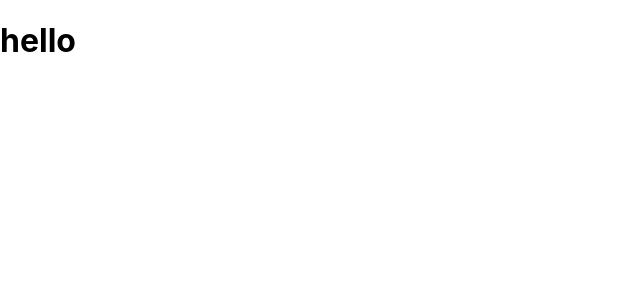
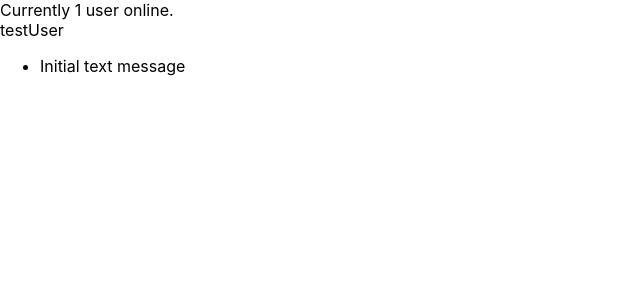
Before and after one commit to Flame787/Chat-app-React, a React (Create React App) app: page / in a window 1280 px wide. Shown: the top 300 px of the page, without its empty margins (0-640 px from the left). Built offline with nearby package versions, Linux system fonts and the light colour scheme.

Commit message:
code rendering first test user-message

```diff
--- a/src/App.js
+++ b/src/App.js
@@ -4,8 +4,10 @@ import ChatApp from './components/ChatApp';
 
 function App() {
   return (
-    // <Chat />
-    <h1>hello</h1>
+
+    // <h1>hello</h1>
+
+    <ChatApp />
   );
 }
 
--- a/src/components/ChatApp.jsx
+++ b/src/components/ChatApp.jsx
@@ -3,31 +3,140 @@
 import { useState, useEffect, useRef } from "react";
 
 import MessagesList from "./MessagesList";
-import Members from "./Members";
+import MembersList from "./MembersList";
 
 // function that creates a new random username:
 function randomName() {
   const adjectives = [
-    'autumn', 'hidden', 'bitter', 'misty', 'silent', 'empty', 'dry', 'dark',
-    'summer', 'icy', 'delicate', 'quiet', 'white', 'cool', 'spring', 'winter',
-    'patient', 'twilight', 'dawn', 'crimson', 'wispy', 'weathered', 'blue',
-    'billowing', 'broken', 'cold', 'damp', 'falling', 'frosty', 'green', 'long',
-    'late', 'lingering', 'bold', 'little', 'morning', 'muddy', 'old', 'red',
-    'rough', 'still', 'small', 'sparkling', 'shy', 'wandering',
-    'withered', 'wild', 'black', 'young', 'holy', 'solitary', 'fragrant',
-    'aged', 'snowy', 'proud', 'floral', 'restless', 'divine', 'polished',
-    'ancient', 'purple', 'lively', 'nameless'
+    "autumn",
+    "hidden",
+    "bitter",
+    "misty",
+    "silent",
+    "empty",
+    "dry",
+    "dark",
+    "summer",
+    "icy",
+    "delicate",
+    "quiet",
+    "white",
+    "cool",
+    "spring",
+    "winter",
+    "patient",
+    "twilight",
+    "dawn",
+    "crimson",
+    "wispy",
+    "weathered",
+    "blue",
+    "billowing",
+    "broken",
+    "cold",
+    "damp",
+    "falling",
+    "frosty",
+    "green",
+    "long",
+    "late",
+    "lingering",
+    "bold",
+    "little",
+    "morning",
+    "muddy",
+    "old",
+    "red",
+    "rough",
+    "still",
+    "small",
+    "sparkling",
+    "shy",
+    "wandering",
+    "withered",
+    "wild",
+    "black",
+    "young",
+    "holy",
+    "solitary",
+    "fragrant",
+    "aged",
+    "snowy",
+    "proud",
+    "floral",
+    "restless",
+    "divine",
+    "polished",
+    "ancient",
+    "purple",
+    "lively",
+    "nameless",
   ];
   const nouns = [
-    'waterfall', 'river', 'breeze', 'moon', 'rain', 'wind', 'sea', 'morning',
-    'snow', 'lake', 'sunset', 'pine', 'shadow', 'leaf', 'dawn', 'glitter',
-    'forest', 'hill', 'cloud', 'meadow', 'sun', 'glade', 'bird', 'brook',
-    'butterfly', 'bush', 'dew', 'dust', 'field', 'fire', 'flower', 'firefly',
-    'feather', 'grass', 'haze', 'mountain', 'night', 'pond', 'darkness',
-    'snowflake', 'silence', 'sound', 'sky', 'shape', 'surf', 'thunder',
-    'violet', 'water', 'wildflower', 'wave', 'water', 'resonance', 'sun',
-    'wood', 'dream', 'cherry', 'tree', 'fog', 'frost', 'voice', 'paper', 'frog',
-    'smoke', 'star'
+    "waterfall",
+    "river",
+    "breeze",
+    "moon",
+    "rain",
+    "wind",
+    "sea",
+    "morning",
+    "snow",
+    "lake",
+    "sunset",
+    "pine",
+    "shadow",
+    "leaf",
+    "dawn",
+    "glitter",
+    "forest",
+    "hill",
+    "cloud",
+    "meadow",
+    "sun",
+    "glade",
+    "bird",
+    "brook",
+    "butterfly",
+    "bush",
+    "dew",
+    "dust",
+    "field",
+    "fire",
+    "flower",
+    "firefly",
+    "feather",
+    "grass",
+    "haze",
+    "mountain",
+    "night",
+    "pond",
+    "darkness",
+    "snowflake",
+    "silence",
+    "sound",
+    "sky",
+    "shape",
+    "surf",
+    "thunder",
+    "violet",
+    "water",
+    "wildflower",
+    "wave",
+    "water",
+    "resonance",
+    "sun",
+    "wood",
+    "dream",
+    "cherry",
+    "tree",
+    "fog",
+    "frost",
+    "voice",
+    "paper",
+    "frog",
+    "smoke",
+    "star",
   ];
 
   // a function which finds one random adjective, based on a randomized index-number between all items of the array:
@@ -42,7 +151,7 @@ function randomName() {
 
 // function that creates a new random color (random hex-number):
 function randomColor() {
-  return '#' + Math.floor(Math.random() * 0xFFFFFF).toString(16);
+  return "#" + Math.floor(Math.random() * 0xffffff).toString(16);
 }
 
 let drone = 0;
@@ -52,25 +161,60 @@ const CHANNEL = `${process.env.CHANNEL_ID}` || "{INSERT_CHANNEL_ID}";
 
 export default function ChatApp() {
   // states:
-  const [user, setUser] = useState(null);
-  const [drone, setDrone] = useState(null);
+  // const [user, setUser] = useState(null);
+  // const [drone, setDrone] = useState(null);
 
-  let data="";
+  // let data="";
 
-  function connectToScaledrone() {
-    const drone = new window.Scaledrone(CHANNEL, {
-      data
-    });
-  }
+  // function connectToScaledrone() {
+  //   const drone = new window.Scaledrone(CHANNEL, {
+  //     data
+  //   });
+  // }
+
+  // States:
+
+  const [messages, setMessages] = useState([
+    {
+      // initial state is array, consisting of one message-object:
+      id: "1",
+      data: "Initial text message",
+      // member: {
+      //   id: "1",
+      //   memberData: {
+      //     color: "green",
+      //     username: "testUser",
+      //   },
+      // },
+    },
+  ]);
+
+  // to distinguish 'me' / "our user" from other members - specific state:
+  const [me, setMe] = useState({
+    username: randomName(),
+    color: randomColor(),
+  });
+
+  const [members, setMembers] = useState([
+    {
+      id: "1",
+      memberData: {
+        color: "green",
+        username: "testUser",
+      },
+    },
+  ]);
 
   return (
     <main>
       {/* style: app */}
-  <div>
-    {/* style: app-content */}
-    <Members />
-    <MessagesList />
-    {/* <Chat /> */}
-    </div>
-    </main>);
+      <div>
+        {/* style: app-content */}
+        <MembersList members={members} me={me} />
+        {/* adding 2 states as prop-values for MessagesList-component: */}
+        <MessagesList messages={messages} members={members} me={me} />
+        {/* <Chat /> */}
+      </div>
+    </main>
+  );
 }
--- a/src/components/Member.jsx
+++ b/src/components/Member.jsx
@@ -1,6 +1,8 @@
-export default function Member({ id, memberData }, isMe) {
-  const { username, color } = memberData;
+export default function Member({ id, memberData, isMe }) {
+  const { color, username } = memberData;
   // destructuring member-data
+
+
 
   return <div key={id}>
     <div></div>
--- a/src/components/Members.jsx
+++ /dev/null
@@ -1,16 +0,0 @@
-import Member from "./Member";
-
-export default function Members({members, me}){
-
-    return (
-        <div>
-            <div>
-Currently {members.length} user {members.length === 1 ? "" : "s"} online.
-            </div>
-            {/* displaying how many members are online */}
-            <div>
-                {members.map((member) => <Member member={member} id={me.id}/>)}
-            </div>
-        </div>
-    )
-}
--- /dev/null
+++ b/src/components/MembersList.jsx
@@ -0,0 +1,23 @@
+import Member from "./Member";
+
+export default function MembersList({ members, me }) {
+  return (
+    <div>
+      <div>
+        Currently {members.length} user {members.length === 1 ? "" : "s"}{" "}
+        online.
+      </div>
+      {/* displaying how many members are online */}
+      <div>
+        {members.map((member) => (
+          <Member
+            key={member.id}
+            id={member.id}
+            memberData={member.memberData}
+            isMe={member.id === me.id}
+          />
+        ))}
+      </div>
+    </div>
+  );
+}
--- a/src/components/Message.jsx
+++ b/src/components/Message.jsx
@@ -1,18 +1,25 @@
-export default function Message({ member, data, id }, me) {
-  const { username, color } = member.memberData;
-  // destructuring member-data
+// export default function Message({ member, data, id }, me) {
+export default function Message({ message, member, me }) {
 
-  const messageFromMe = member.id === me.id;
+//   const { id, memberData } = member;
+//   const { username, color } = member.memberData;   // CHECK USERNAME!!
+  const { data, id } = message;
+  // destructuring member and message into nested prop-attributes
+
+//   const messageFromMe = member.id === me.id;
+//   const isMe = member.id === me.id;
   // checks if the id (of a message sender) is the same as id from current user
   // if this is true, then additional css-class will apply to distinguish 'my' message from messages of other members
 
   // const className = messageFromMe ? ${style-message} ${style-currentMember} : style-message;
 
   return (
-    <li key={id} className={className}>
+    // <li key={id} className={className}>
+    <li key={id}>
       <span />
       {/* avatar + color */}
-      <div>{username}</div>
+      {/* <div>{username}</div> */}
+      {/* // CHECK USERNAME!! */}
       <div>{data}</div>
       {/* data = text of the message */}
     </li>
--- a/src/components/MessagesList.jsx
+++ b/src/components/MessagesList.jsx
@@ -2,7 +2,7 @@ import { useEffect, useRef } from "react";
 
 import Message from "./Message";
 
-export default function MessagesList({ messages, me }) {
+export default function MessagesList({ messages, members, me }) {
   const scrollDownRef = useRef(null);
 
   useEffect(() => {
@@ -16,7 +16,7 @@ export default function MessagesList({ messages, me }) {
   // component returns a list of messages (with text and user-name & avatar):
   return (
     <ul>
-      {messages.map((message) => <Message message={message} me={me} />)}
+      {messages.map((message) => <Message key={message.id} message={message} member={members} me={me} />)}
       <div ref={scrollDownRef}></div>
     </ul>
   );
```
